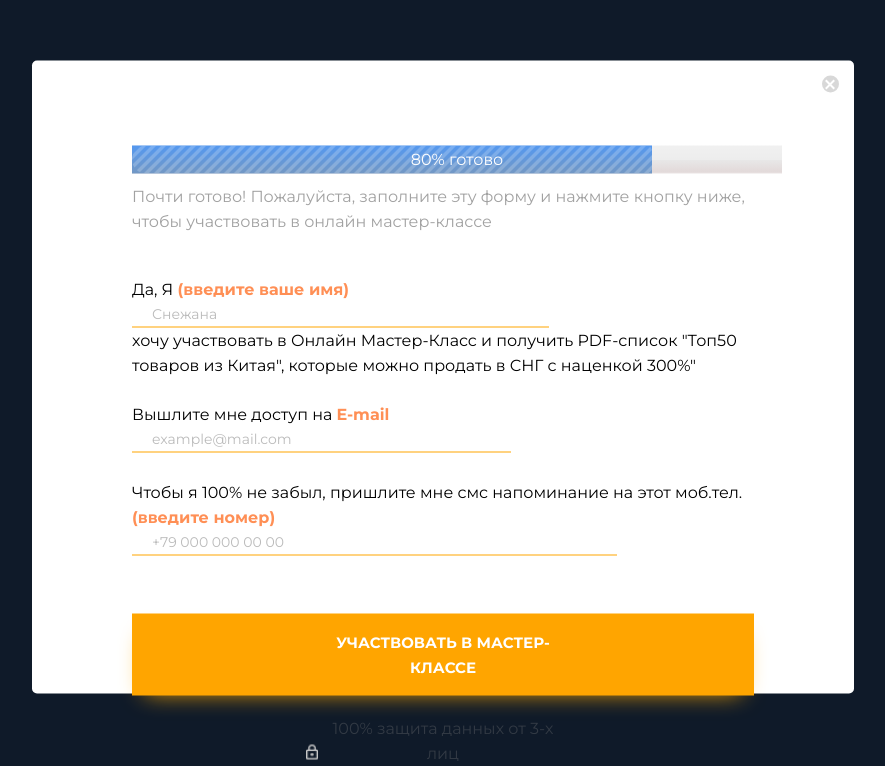
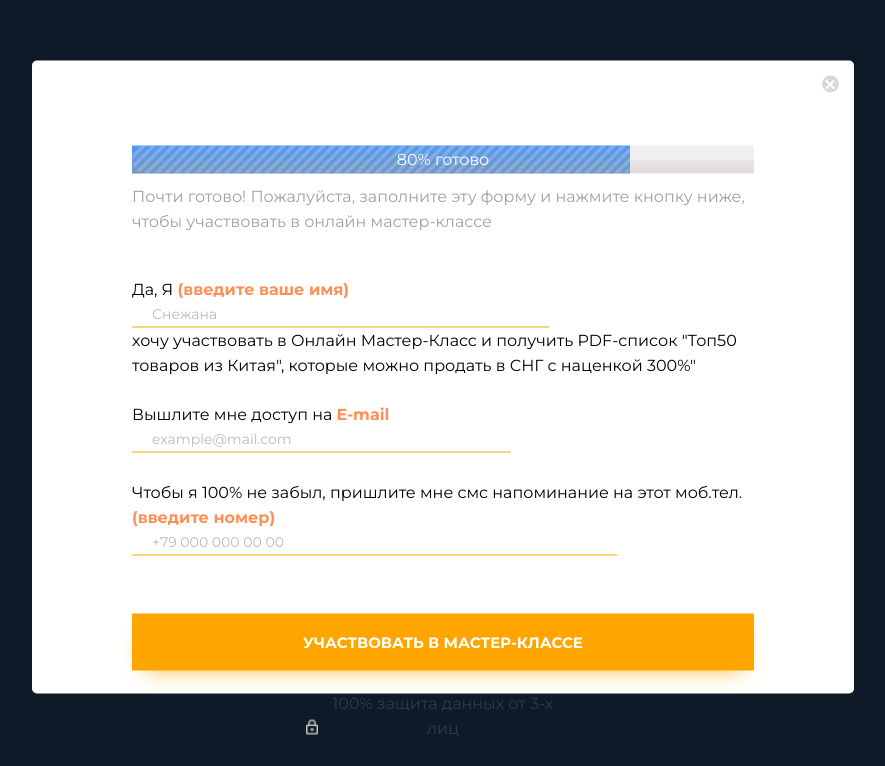
Before and after one commit to PavloCode/Form, a plain HTML site: page form/index.html in a window 1280 px wide. Shown: the part 181-947 px from the top of the page, without its empty margins (197-1082 px from the left). After the commit the page ends 922 px from the top, so only its background shows below. Drawn offline with Linux system fonts and the light colour scheme.

Commit message:
bug fixed

```diff
--- a/form/css/style.css
+++ b/form/css/style.css
@@ -241,9 +241,6 @@ input.number {
     .close:after {
         background-color: rgb(255, 255, 255);
     }
-    .meter {
-        width: 650px;
-    }
     input.name {
         width: 67%;
     }
@@ -256,9 +253,6 @@ input.number {
     .container {
         width: 650px;
     }
-    .button-submit {
-        padding: 16px 190px;
-    }
     body {
         background-color: #0f1a29;
     }
```
